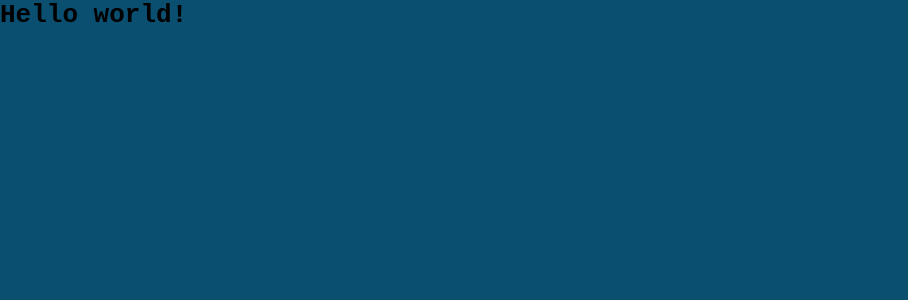
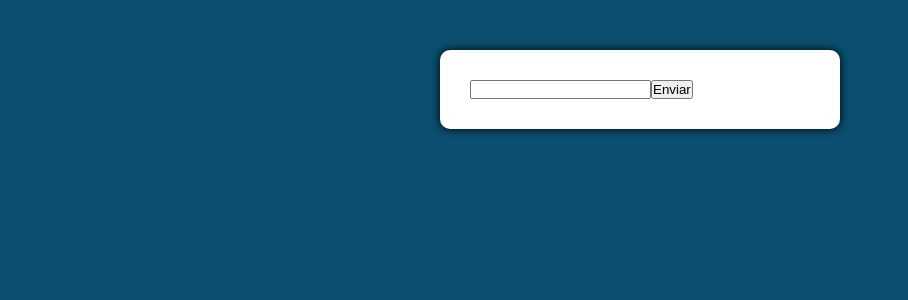
Before and after one commit to Gabriel-Sales-Mendonca/lista-de-tarefas, a React (Create React App) app: page / in a window 1280 px wide. Shown: the top 300 px of the page, without its empty margins (0-908 px from the left). Built offline with nearby package versions, Linux system fonts and the light colour scheme.

Commit message:
Criando o primeiro componente

```diff
--- a/src/App.js
+++ b/src/App.js
@@ -1,6 +1,9 @@
 import React from 'react'
+
+import Main from './components/Main'
 import './App.css'
 
+
 export default function App() {
-  return <h1>Hello world!</h1>
+  return <Main />
 }
--- /dev/null
+++ b/src/components/Main.css
@@ -0,0 +1,13 @@
+.main {
+    background-color: #fff;
+    padding: 30px;
+    max-width: 400px;
+    margin: 50px auto;
+    border-radius: 10px;
+    box-shadow: 0 0 10px rgba(0, 0, 0, 1);
+}
+
+.main h1 {
+    font-size: 20px;
+    text-align: center;
+}
--- /dev/null
+++ b/src/components/Main.js
@@ -0,0 +1,30 @@
+import React, { Component } from 'react'
+
+import './Main.css'
+
+export default class Main extends Component {
+    state = {
+        newTask: '',
+    }
+
+    handleChange = (e) => {
+        this.setState({
+            newTask: e.target.value,
+        })
+    }
+
+    render() {
+        const {newTask} = this.state
+
+        return (
+            <div className='main'>
+                <h1>{newTask}</h1>
+
+                <form action='#'>
+                    <input onChange={this.handleChange} type='text' />
+                    <button type='submit'>Enviar</button>
+                </form>
+            </div>
+        )
+    }
+}
```
Also changed, not shown: eslint.config.mjs (added, +12 -0 lines), package.json (+9 -1 lines), 1 other file (tests, documents, lock files or other folders).
